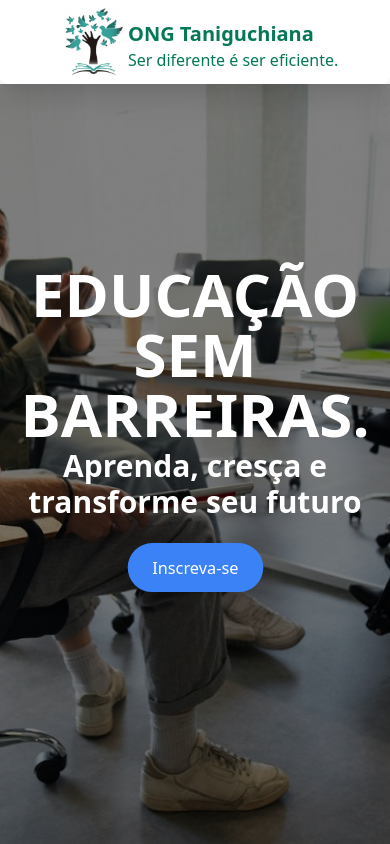
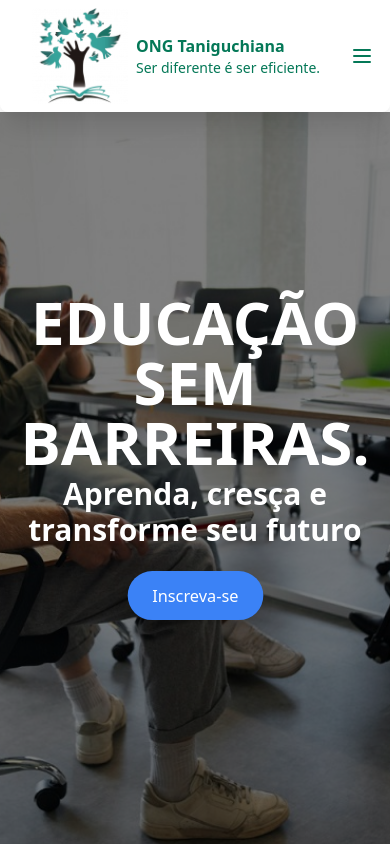
Before and after one commit to FlavioAmorim2/Taniguchiana, a React (Vite) app: page / in a window 390 px wide. Shown: the top 844 px of the page. Built offline with nearby package versions, Linux system fonts and the light colour scheme.

Commit message:
feature responsiveness

```diff
--- a/package.json
+++ b/package.json
@@ -11,6 +11,7 @@
   },
   "dependencies": {
     "bootstrap": "^5.3.3",
+    "lucide-react": "^0.503.0",
     "prop-types": "^15.8.1",
     "react": "^18.3.1",
     "react-dom": "^18.3.1",
--- a/src/components/Header.tsx
+++ b/src/components/Header.tsx
@@ -1,29 +1,55 @@
+import { useState } from "react";
 import { Link } from "react-router-dom";
 import "../styles/navigation.css";
-import logo from "../assets/logo/logo.png"
+import logo from "../assets/logo/logo.png";
 
 const Navbar: React.FC = () => {
+  const [isOpen, setIsOpen] = useState(false);
 
   return (
-    <header className="bg-white shadow sticky top-0 z-50 flex text-xl shadow-xl rounded-lg absolute">
-      <div className="mx-auto px-4 py-2 w-full flex justify-between">
+    <header className="bg-white shadow sticky top-0 z-50 text-xl shadow-xl rounded-lg">
+      <div className="mx-auto px-4 py-2 w-full flex justify-between items-center">
         <div className="flex items-center">
-          <img src={logo} alt="Logo" className="pl-11 navbar-logo" />
-          <div className="flex flex-col">
-            <span className="text-green-700 font-bold text-xl mt-2">ONG Taniguchiana</span>
-            <span className="text-green-700 text-base">Ser diferente é ser eficiente.</span>
+          <img src={logo} alt="Logo" className="pl-4 navbar-logo w-12" />
+          <div className="flex flex-col ml-2">
+            <span className="text-green-700 font-bold text-base">ONG Taniguchiana</span>
+            <span className="text-green-700 text-sm">Ser diferente é ser eficiente.</span>
           </div>
         </div>
 
-        <div className="hidden md:flex space-x-6 items-center mr-24 mt-3">
-          <div className="nav-links">
-            <Link to={"/"} className="nav-links">Início</Link>
-            <Link to={"/Courses"} className="nav-links">Cursos</Link>
-            <Link to={"/Team"} className="nav-links">Equipe</Link>
-            <Link to={"/about"} className="nav-links">Sobre nós</Link>
-          </div>
+        {/* Botão hamburger */}
+        <button
+          className="md:hidden focus:outline-none text-green-700"
+          onClick={() => setIsOpen(!isOpen)}
+        >
+          <svg className="w-6 h-6" fill="none" stroke="currentColor" strokeWidth="2"
+            viewBox="0 0 24 24">
+            {isOpen ? (
+              <path strokeLinecap="round" strokeLinejoin="round" d="M6 18L18 6M6 6l12 12" />
+            ) : (
+              <path strokeLinecap="round" strokeLinejoin="round" d="M4 6h16M4 12h16M4 18h16" />
+            )}
+          </svg>
+        </button>
+
+        {/* Links normais para desktop */}
+        <div className="hidden md:flex space-x-6 items-center mr-8">
+          <Link to="/" className="nav-links">Início</Link>
+          <Link to="/Courses" className="nav-links">Cursos</Link>
+          <Link to="/Team" className="nav-links">Equipe</Link>
+          <Link to="/about" className="nav-links">Sobre nós</Link>
         </div>
       </div>
+
+      {/* Menu mobile */}
+      {isOpen && (
+        <div className="md:hidden flex flex-col items-center pb-4 space-y-2">
+          <Link to="/" className="nav-links" onClick={() => setIsOpen(false)}>Início</Link>
+          <Link to="/Courses" className="nav-links" onClick={() => setIsOpen(false)}>Cursos</Link>
+          <Link to="/Team" className="nav-links" onClick={() => setIsOpen(false)}>Equipe</Link>
+          <Link to="/about" className="nav-links" onClick={() => setIsOpen(false)}>Sobre nós</Link>
+        </div>
+      )}
     </header>
   );
 };
--- a/src/styles/navigation.css
+++ b/src/styles/navigation.css
@@ -4,7 +4,8 @@
   height: auto;
 }
 
-  .nav-links {
+
+.nav-links {
     display: flex;
     gap: 24px; /* Espaçamento entre os itens */
     align-items: center;
@@ -44,3 +45,19 @@
 .nav-links a:hover::after {
     background-color: rgba(0, 128, 0, 0.6);
 }
+
+.nav-links {
+    color: #14532d; /* text-green-900 */
+    transition-property: color;
+    transition-duration: 300ms;
+  }
+
+  .nav-links:hover {
+    color: #15803d; /* text-green-700 */
+  }
+
+ @media (max-width: 768px) {
+    .nav-links {
+      font-size: 1.1rem;
+    }
+  }
```
Also changed, not shown: 1 other file (tests, documents, lock files or other folders).
